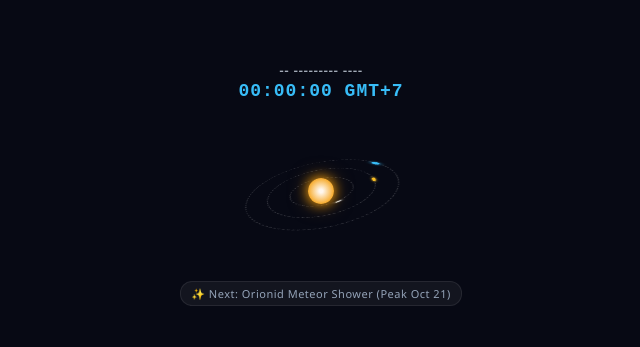
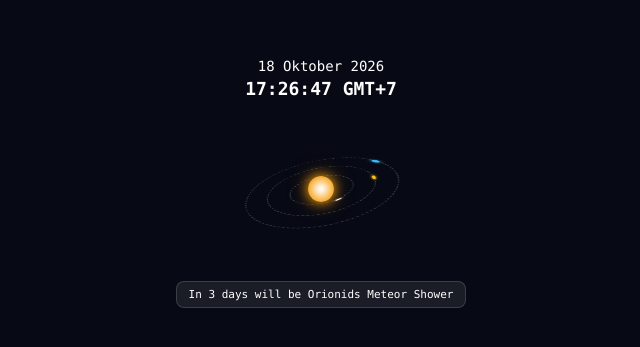
Before and after one commit to aodhanwynndale/planetaryclock, a plain HTML site: page index.html in a window 1280 px wide. Shown: the part 217-564 px from the top of the page, without its empty margins (319-959 px from the left). Drawn offline with Linux system fonts and the light colour scheme.

Commit message:
Update index.html

```diff
--- a/index.html
+++ b/index.html
@@ -8,14 +8,14 @@
     * { box-sizing: border-box; margin: 0; padding: 0; }
 
     body {
-      background: #070914; /* Latar belakang kustom */
+      background: #070914;
       display: flex;
       flex-direction: column;
       justify-content: center;
       align-items: center;
       min-height: 100vh;
-      font-family: 'Segoe UI', system-ui, -apple-system, sans-serif;
-      color: #f8fafc;
+      font-family: ui-monospace, SFMono-Regular, Menlo, Monaco, Consolas, "Liberation Mono", "Courier New", monospace;
+      color: #ffffff; /* Semua font warna putih */
       overflow: hidden;
       padding: 10px;
     }
@@ -23,20 +23,16 @@
     /* 1. Tanggal */
     .date-display {
       font-size: 14px;
-      font-weight: 500;
-      color: #cbd5e1;
-      letter-spacing: 0.5px;
-      margin-bottom: 2px;
+      margin-bottom: 4px;
+      color: #ffffff;
     }
 
     /* 2. Jam Digital */
     .time-display {
       font-size: 18px;
-      font-weight: 700;
-      color: #38bdf8;
-      letter-spacing: 1px;
-      font-family: monospace;
+      font-weight: bold;
       margin-bottom: 10px;
+      color: #ffffff;
     }
 
     /* 3. Container Planet */
@@ -73,7 +69,7 @@
 
     .orbit {
       position: absolute;
-      border: 1px dashed rgba(255, 255, 255, 0.2);
+      border: 1px dashed rgba(255, 255, 255, 0.25);
       border-radius: 50%;
       animation: spin linear infinite;
       transform-style: preserve-3d;
@@ -95,20 +91,20 @@
       transform: rotateX(-65deg);
     }
 
-    .mercury .planet { width: 6px; height: 6px; background: #cbd5e1; box-shadow: 0 0 4px #cbd5e1; }
+    .mercury .planet { width: 6px; height: 6px; background: #ffffff; box-shadow: 0 0 4px #ffffff; }
     .venus .planet   { width: 9px; height: 9px; background: #fbbf24; box-shadow: 0 0 6px #fbbf24; }
     .earth .planet   { width: 11px; height: 11px; background: #38bdf8; box-shadow: 0 0 8px #38bdf8; }
 
-    /* 4. Event Langit / Sky Event */
+    /* 4. Sky Event */
     .event-display {
-      margin-top: 10px;
+      margin-top: 12px;
       font-size: 11px;
-      color: #94a3b8;
-      background: rgba(255, 255, 255, 0.05);
-      padding: 4px 10px;
-      border-radius: 12px;
-      border: 1px solid rgba(255, 255, 255, 0.08);
-      letter-spacing: 0.5px;
+      color: #ffffff;
+      background: rgba(255, 255, 255, 0.08);
+      padding: 6px 12px;
+      border-radius: 8px;
+      border: 1px solid rgba(255, 255, 255, 0.15);
+      text-align: center;
     }
 
     @keyframes spin {
@@ -135,28 +131,56 @@
   </div>
 
   <!-- 4. Sky Event -->
-  <div class="event-display">
-    ✨ Next: Orionid Meteor Shower (Peak Oct 21)
+  <div class="event-display" id="sky-event">
+    Calculating sky event...
   </div>
 
   <script>
+    const monthNames = [
+      "Januari", "Februari", "Maret", "April", "Mei", "Juni",
+      "Juli", "Agustus", "September", "Oktober", "November", "Desember"
+    ];
+
     function updateDateTime() {
       const now = new Date();
 
-      // Format Tanggal Bahasa Indonesia
-      const options = { day: 'numeric', month: 'Long', year: 'numeric' };
-      const dateString = now.toLocaleDateString('id-ID', options);
-      document.getElementById('date').textContent = dateString;
+      // 1. Format Tanggal
+      const day = now.getDate();
+      const month = monthNames[now.getMonth()];
+      const year = now.getFullYear();
+      document.getElementById('date').textContent = `${day} ${month} ${year}`;
 
-      // Format Jam dengan GMT+7
+      // 2. Format Jam GMT+7
       const hours = String(now.getHours()).padStart(2, '0');
       const minutes = String(now.getMinutes()).padStart(2, '0');
       const seconds = String(now.getSeconds()).padStart(2, '0');
       document.getElementById('clock').textContent = `${hours}:${minutes}:${seconds} GMT+7`;
     }
 
+    function updateSkyEvent() {
+      const now = new Date();
+
+      // Target event terdekat (Contoh: Puncak Hujan Meteor Orionid 21 Oktober)
+      let eventDate = new Date(now.getFullYear(), 9, 21); // Month 9 = Oktober (0-indexed)
+
+      if (now > eventDate) {
+        // Jika lewat dari 21 Okt, set ke event berikutnya (misal: Leonids 17 Nov)
+        eventDate = new Date(now.getFullYear(), 10, 17);
+      }
+
+      const diffTime = eventDate - now;
+      const diffDays = Math.ceil(diffTime / (1000 * 60 * 60 * 24));
+
+      if (diffDays <= 0) {
+        document.getElementById('sky-event').textContent = "Today will be Orionids Meteor Shower!";
+      } else {
+        document.getElementById('sky-event').textContent = `In ${diffDays} days will be Orionids Meteor Shower`;
+      }
+    }
+
     setInterval(updateDateTime, 1000);
     updateDateTime();
+    updateSkyEvent();
   </script>
 </body>
 </html>
```
